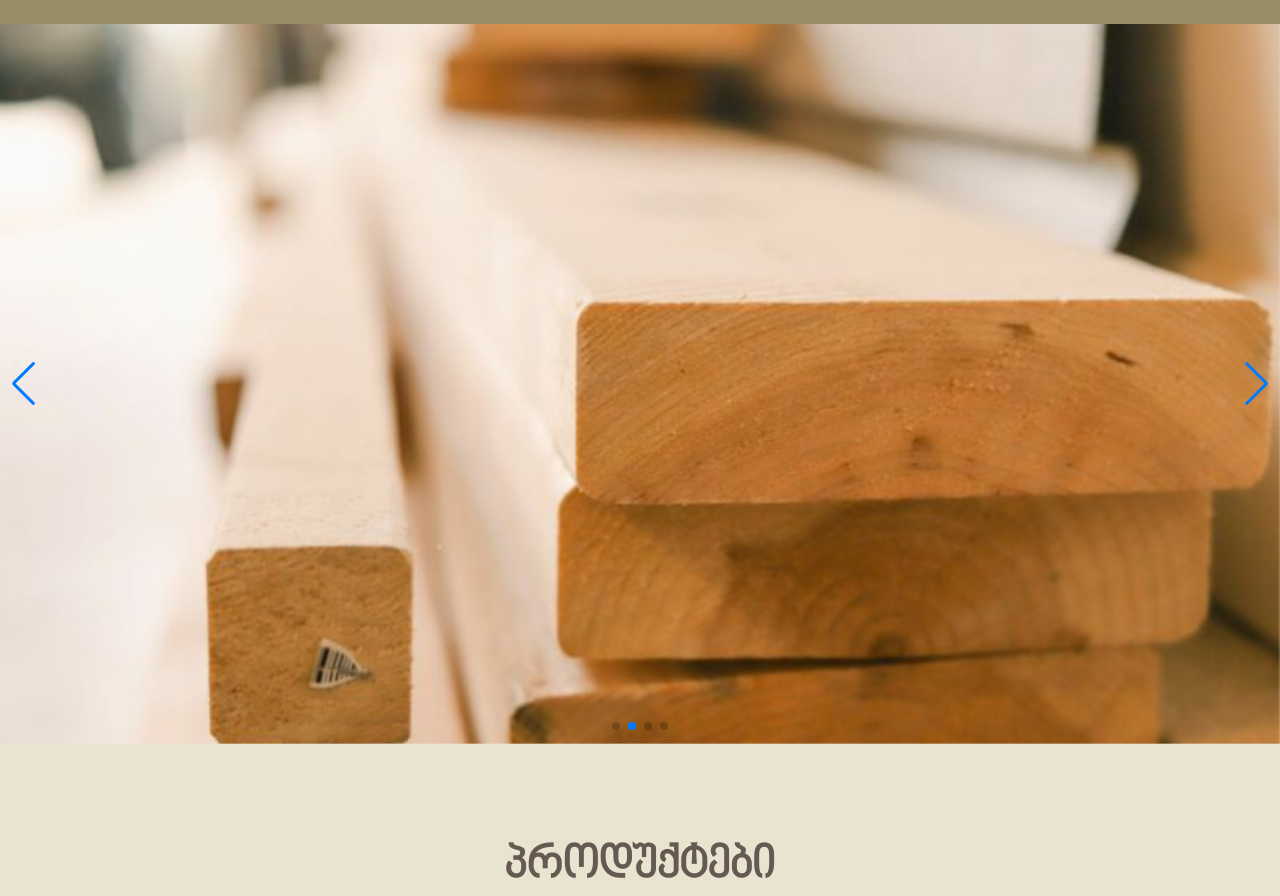
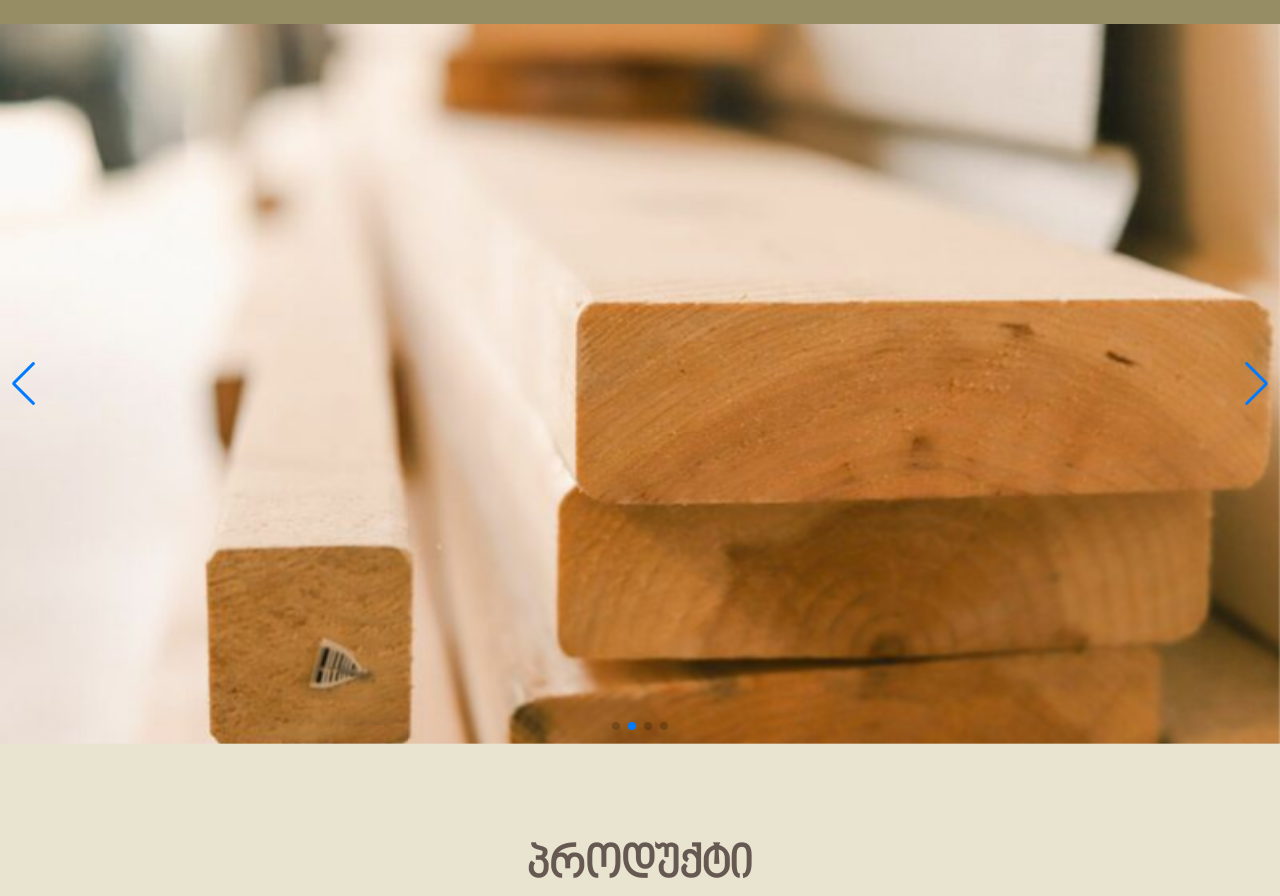
Before and after one commit to CHIKVILADZE/woodstock, a plain HTML site: page index.html in a window 1280 px wide. Shown: the part 56-952 px from the top of the page. Drawn offline with nearby package versions, Linux system fonts and the light colour scheme.

Commit message:
Update index.html

```diff
--- a/index.html
+++ b/index.html
@@ -39,7 +39,7 @@
 
     <center>
         <section class="products-section">
-            <h1>პროდუქტები</h1>
+            <h1>პროდუქტი</h1>
             <div class="products">
                 <div class="cards">
                     <img class="photo" src="images/card1.jpg" alt="card1">
```
